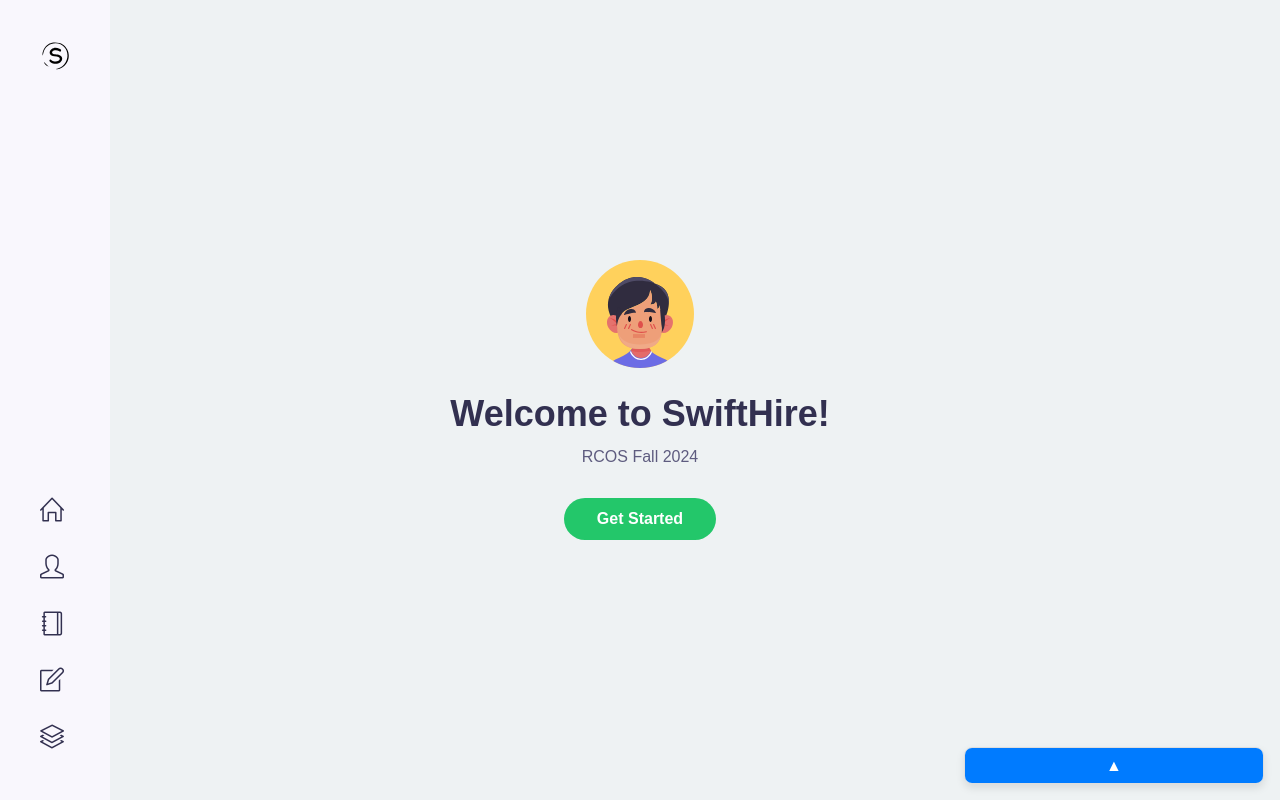
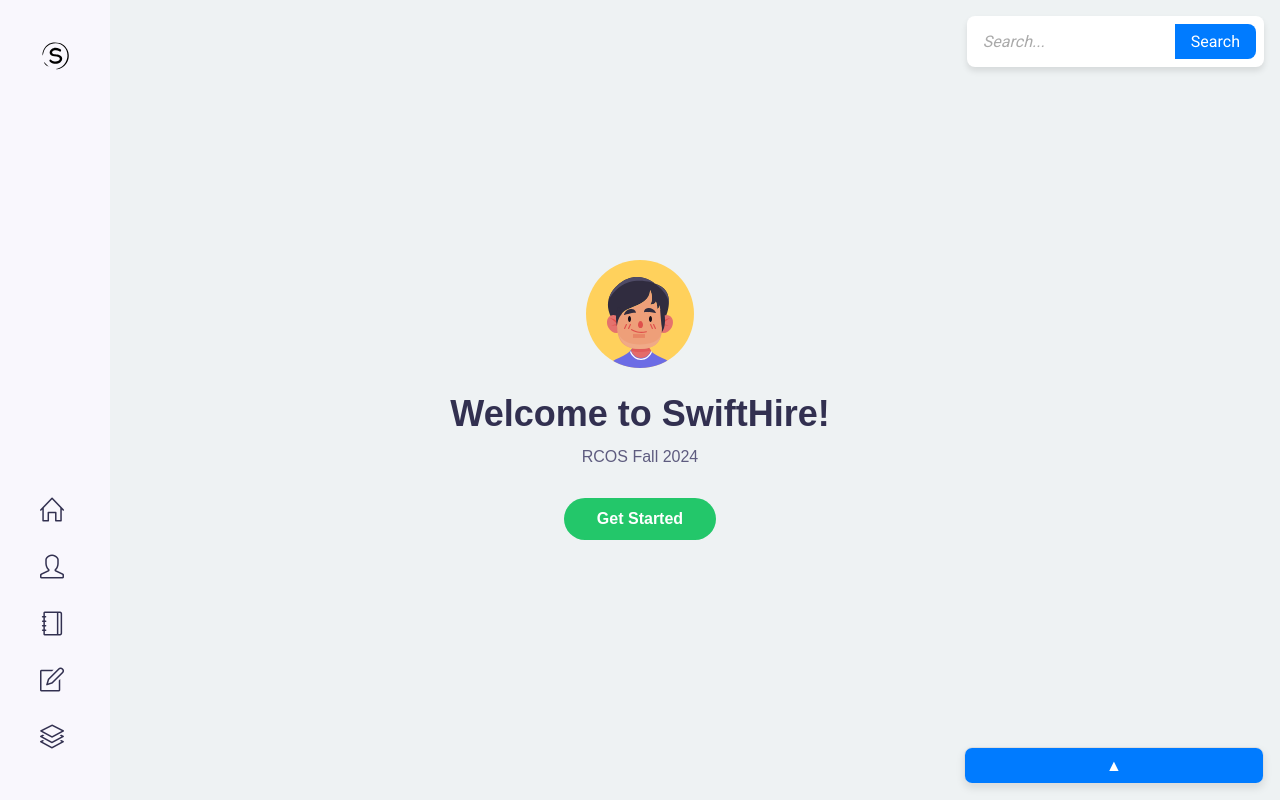
Before and after one commit to dhanush427/SwiftHire, a React (Create React App) app in the folder my-app/: page / in a window 1280 px wide. Shown: the top 800 px of the page. Built offline with nearby package versions, Linux system fonts and the light colour scheme.

Commit message:
small update app.js

```diff
--- a/my-app/src/App.js
+++ b/my-app/src/App.js
@@ -21,6 +21,7 @@
     <main className='main'>
       <Home />
       <Team />
+      <Search />
       <Contact />
       <Account />
       <Notification />
```
